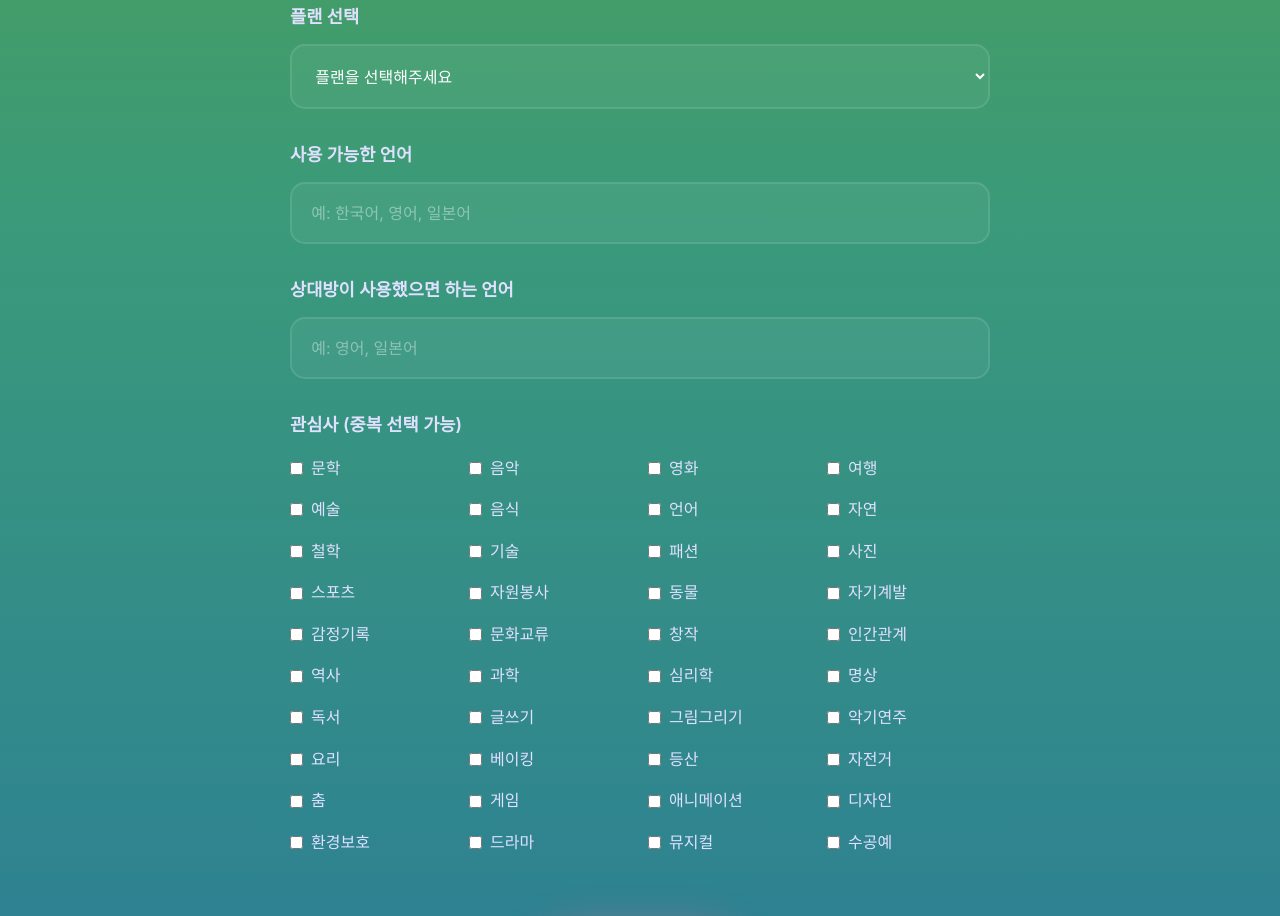
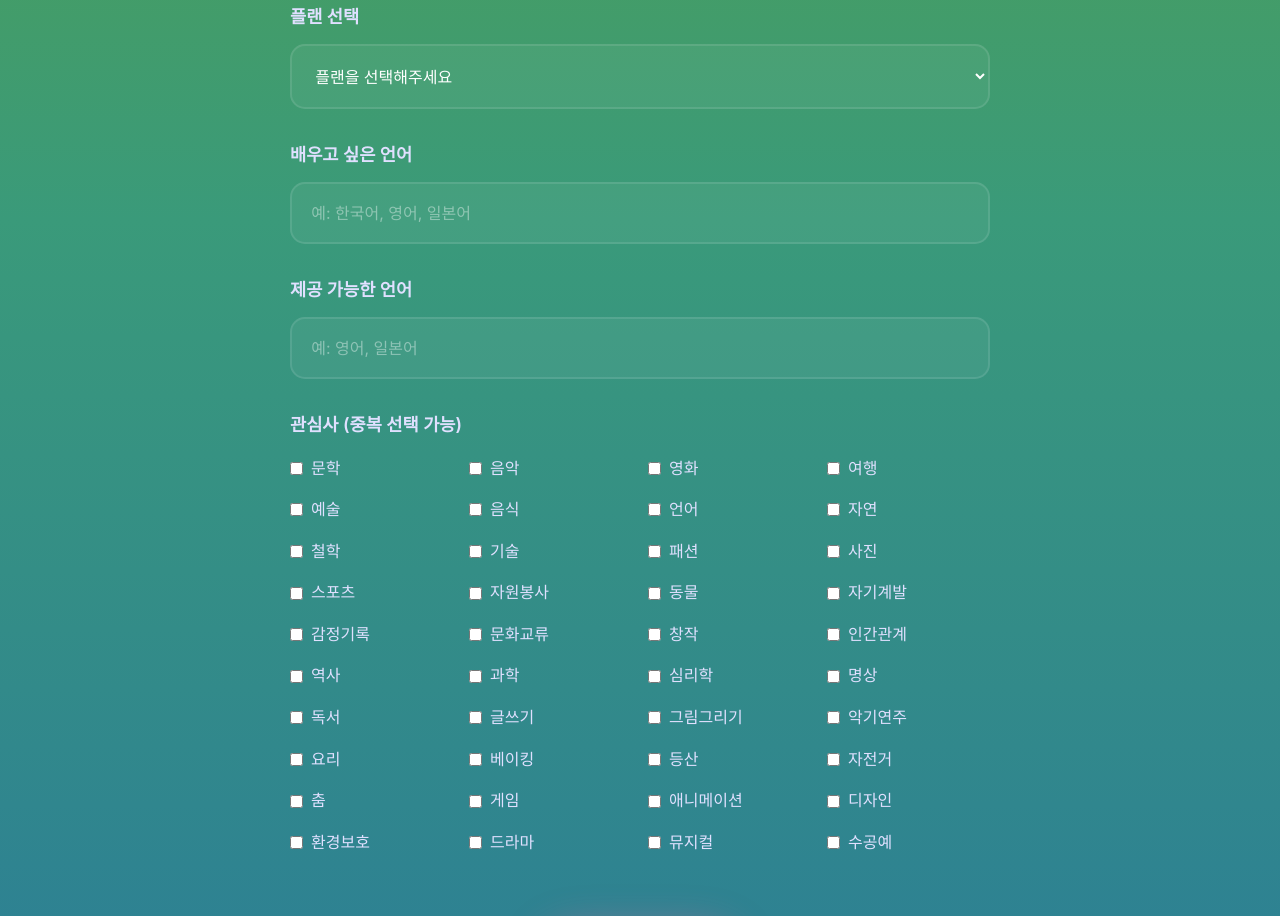
Before and after one commit to chojihu/letterlink-website, a plain HTML site: page index.html in a window 1280 px wide. Shown: the part 8214-9130 px from the top of the page. Drawn offline with Linux system fonts and the light colour scheme.

Commit message:
Update index.html

```diff
--- a/index.html
+++ b/index.html
@@ -1344,11 +1344,11 @@
                 </select>
             </div>
             <div class="form-group">
-                <label for="language">사용 가능한 언어</label>
+                <label for="language">배우고 싶은 언어</label>
                 <input type="text" id="language" name="language" placeholder="예: 한국어, 영어, 일본어" required>
             </div>
             <div class="form-group">
-                <label for="preferred-language">상대방이 사용했으면 하는 언어</label>
+                <label for="preferred-language">제공 가능한 언어</label>
                 <input type="text" id="preferred-language" name="preferred-language" placeholder="예: 영어, 일본어" required>
             </div>
             <div class="form-group">
@@ -1654,4 +1654,5 @@
         });
     </script>
 </body>
+
 </html>
```
